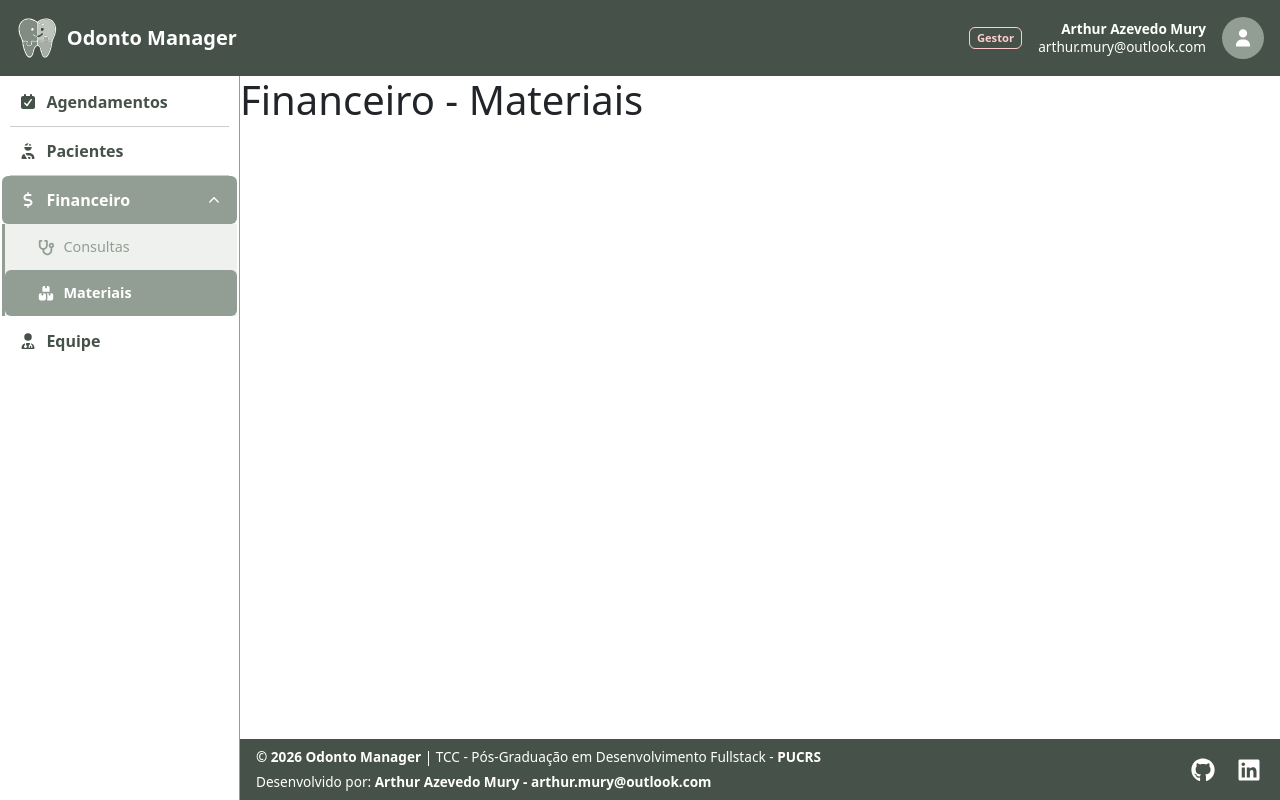
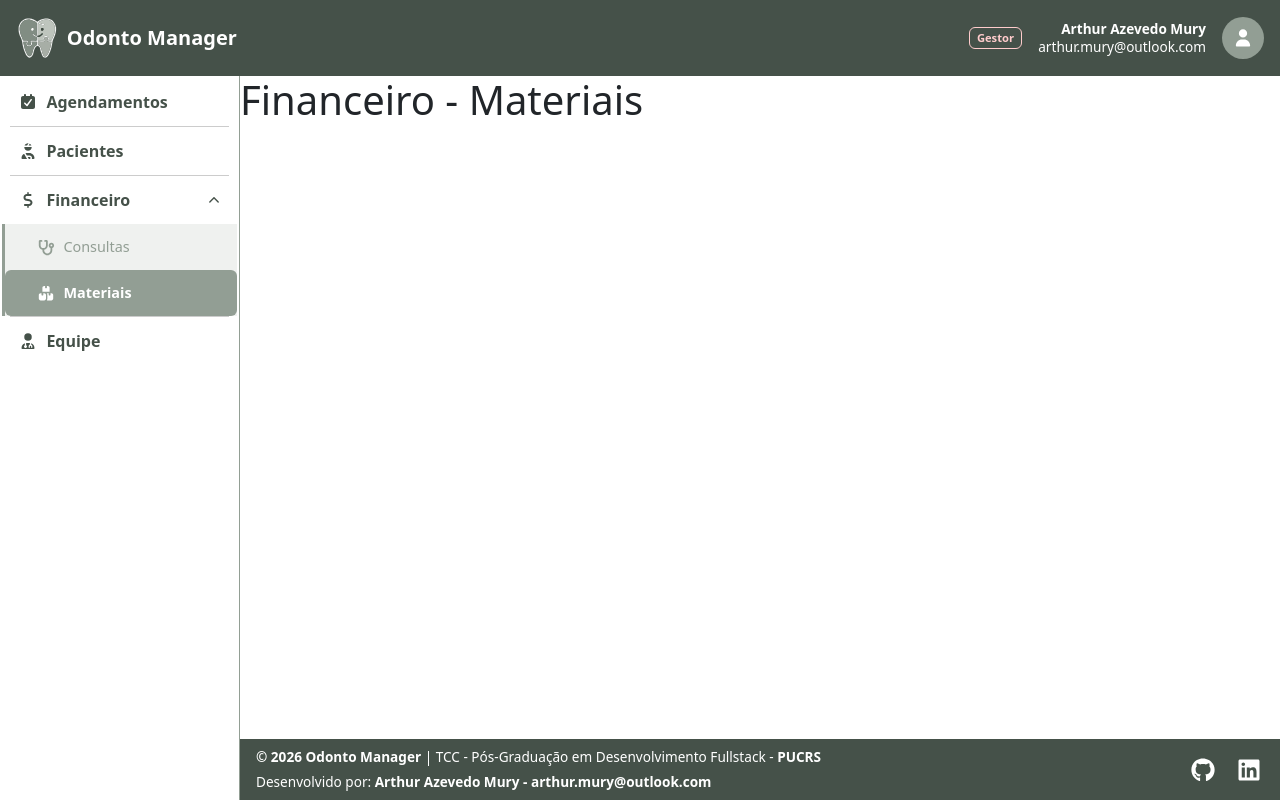
Before and after one commit to muryarth/tcc-pucrs-pos-fullstack, a React (Vite) app in the folder app-front-odonto-manager/client-side-web/: page /financeiro/materiais in a window 1280 px wide. Built offline with nearby package versions, Linux system fonts and the light colour scheme.

Commit message:
fix: removendo estilo inadequado na sidebar, especificamente para funcionalidade de opções hierarquizadas

```diff
--- a/app-front-odonto-manager/client-side-web/src/components/Layout/components/Sidebar/index.tsx
+++ b/app-front-odonto-manager/client-side-web/src/components/Layout/components/Sidebar/index.tsx
@@ -59,7 +59,7 @@ function SidebarComponent({ isOpen, isAnimating }: SidebarProps) {
           ) : (
             <>
               <button
-                className={`sidebar-parent${hasActivePath(option) ? " active" : ""}`}
+                className="sidebar-parent"
                 onClick={() => toggleExpand(option.label)}
               >
                 <span className="d-flex align-items-center gap-2">
--- a/app-front-odonto-manager/client-side-web/src/components/Layout/components/Sidebar/style.css
+++ b/app-front-odonto-manager/client-side-web/src/components/Layout/components/Sidebar/style.css
@@ -44,8 +44,7 @@ ul.app-layout-sidebar li > button.sidebar-parent:hover {
   font-size: 1.05rem;
 }
 
-ul.app-layout-sidebar li a.active,
-ul.app-layout-sidebar li > button.sidebar-parent.active {
+ul.app-layout-sidebar li a.active {
   background-color: var(--color-secondary);
   color: var(--color-white);
 }
@@ -63,8 +62,7 @@ ul.app-layout-sidebar > li::after {
 ul.app-layout-sidebar > li:last-child::after,
 ul.app-layout-sidebar > li:hover::after,
 ul.app-layout-sidebar > li:has(+ li:hover)::after,
-ul.app-layout-sidebar > li:has(> a.active)::after,
-ul.app-layout-sidebar > li:has(> .sidebar-parent.active)::after {
+ul.app-layout-sidebar > li:has(> a.active)::after {
   opacity: 0;
 }
 
```
